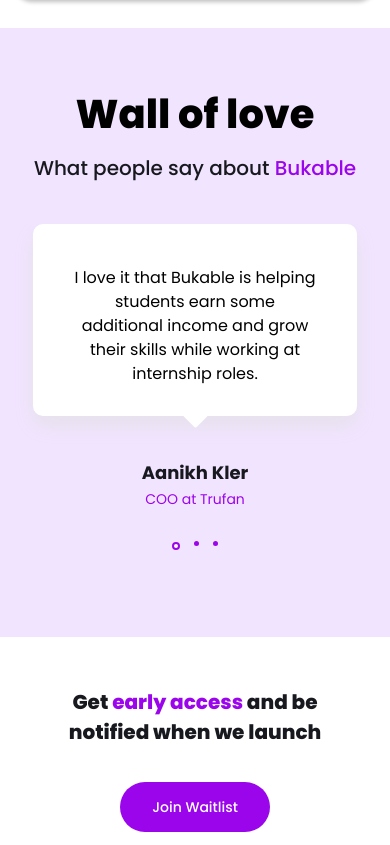
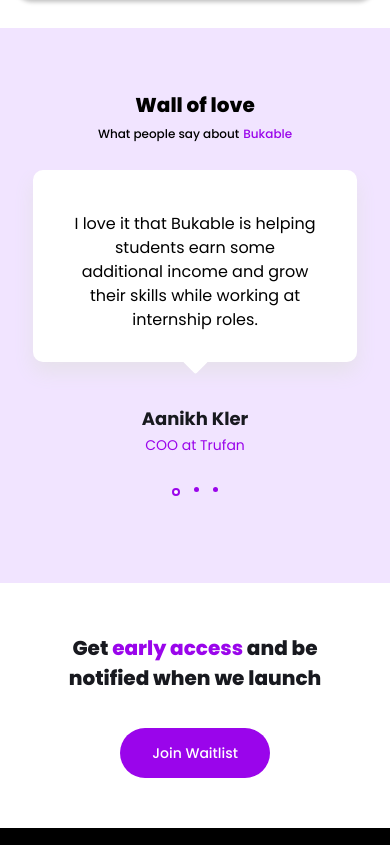
Before and after one commit to Alexa6748/bukable-new-version, a plain HTML site: page index.html in a window 390 px wide. Shown: the part 3248-4093 px from the top of the page. Drawn offline with nearby package versions, Linux system fonts and the light colour scheme.

Commit message:
title wall of love

```diff
--- a/css/style.css
+++ b/css/style.css
@@ -770,6 +770,11 @@ font-feature-settings: 'salt' on, 'liga' off;
 
 color: #000000;
     }
+    .overviews {
+        padding-top: 20px;
+        gap: 30px;
+        overflow: hidden;
+    }
     .form-wrapper {
         padding: 50px 41px;
     }
@@ -833,6 +838,37 @@ padding-bottom: 5px;
         justify-content: center;
         align-items: center;
         height: 130px;
+    }
+    .section-title_wall_of_love {
+        font-family: 'Poppins';
+font-style: normal;
+font-weight: 800;
+font-size: 20px;
+line-height: 26px;
+/* or 320% */
+
+display: flex;
+align-items: center;
+text-align: center;
+font-feature-settings: 'salt' on, 'liga' off;
+
+color: #000000;
+justify-content: center;
+padding-bottom: 0px;
+    }
+    .text-description {
+        font-family: 'Poppins';
+        font-style: normal;
+        font-weight: 500;
+        font-size: 12px;
+        line-height: 32px;
+        display: flex;
+        align-items: center;
+        text-align: center;
+        font-feature-settings: 'salt' on, 'liga' off;
+        color: #000000;
+        justify-content: center;
+        gap: 4px;
     }
     .terms,
     .terms a {
```
